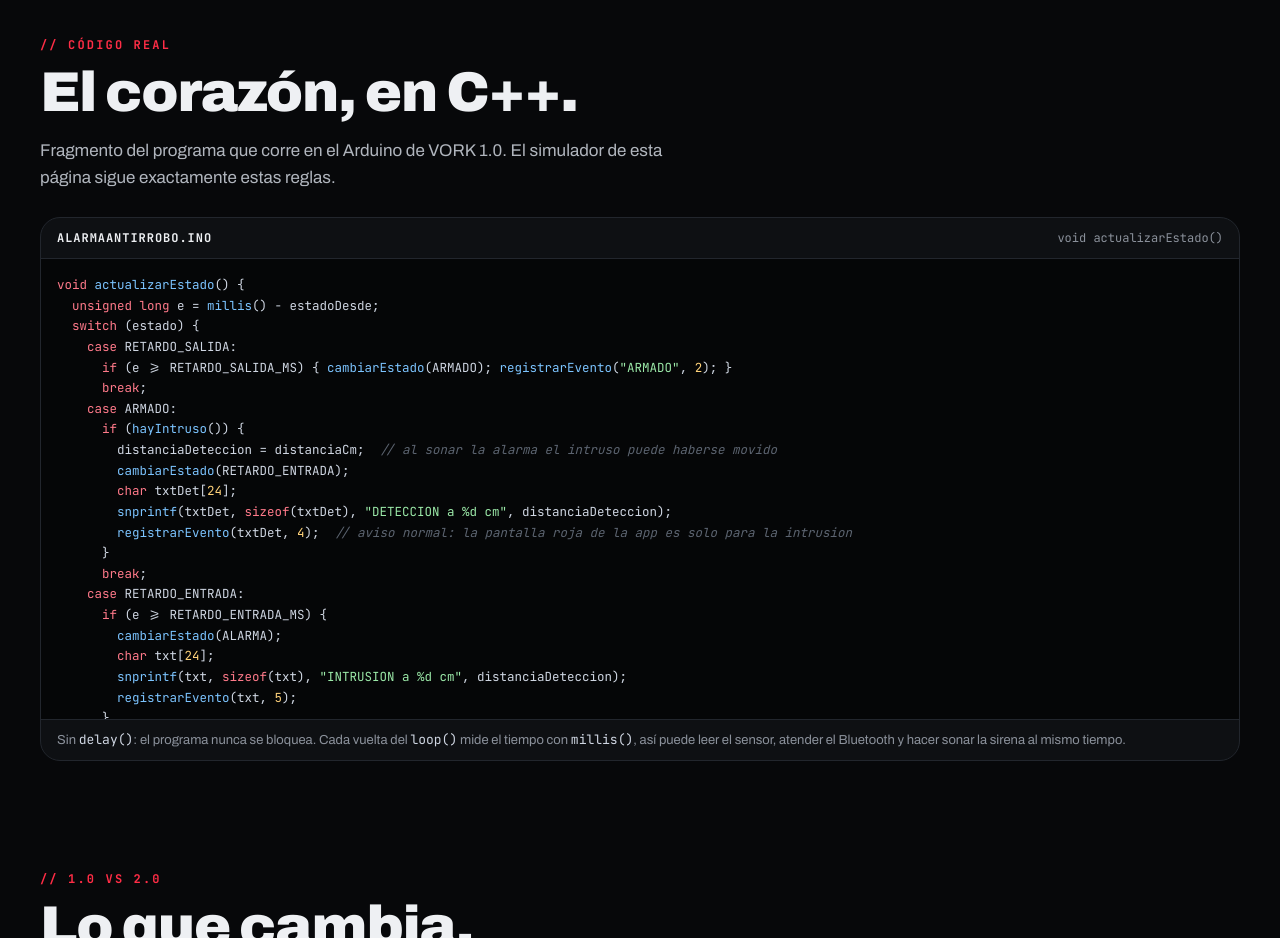
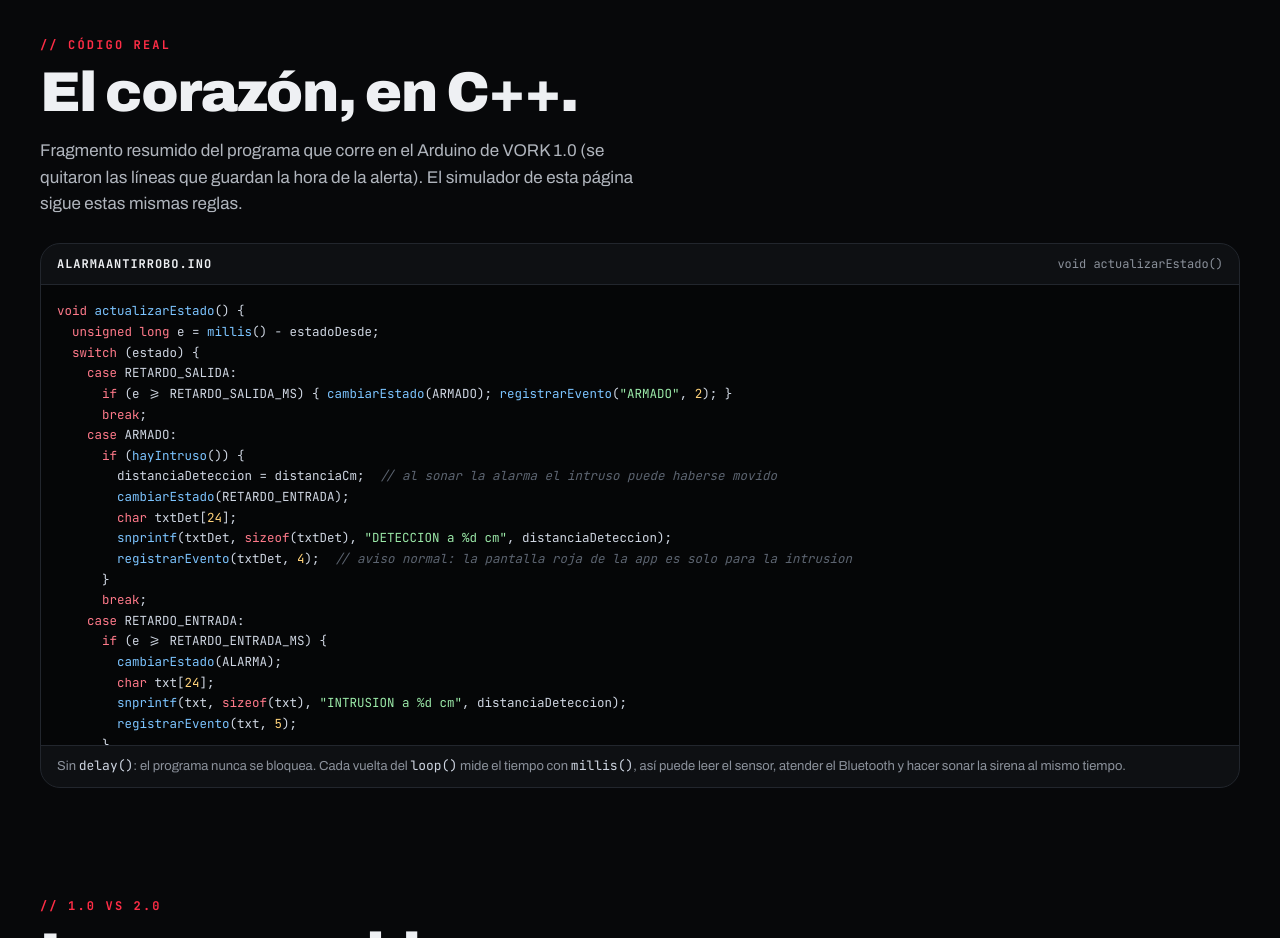
Before and after one commit to edwincedexab4356-boop/vork, a plain HTML site: page index.html in a window 1280 px wide. Shown: the part 4600-5538 px from the top of the page. Drawn offline with Linux system fonts and the light colour scheme.

Commit message:
Aclarar que el fragmento de código está resumido

```diff
--- a/index.html
+++ b/index.html
@@ -564,7 +564,7 @@ footer .cont{display:flex;gap:16px;align-items:center;flex-wrap:wrap}
   <div class="cont">
     <div class="eyebrow">// código real</div>
     <h2>El corazón, en C++.</h2>
-    <p class="intro">Fragmento del programa que corre en el Arduino de VORK 1.0. El simulador de esta página sigue exactamente estas reglas.</p>
+    <p class="intro">Fragmento resumido del programa que corre en el Arduino de VORK 1.0 (se quitaron las líneas que guardan la hora de la alerta). El simulador de esta página sigue estas mismas reglas.</p>
     <div class="panel" style="margin-top:26px">
       <div class="cab"><b>AlarmaAntirrobo.ino</b><span class="der">void actualizarEstado()</span></div>
 <pre class="codigo" id="codigoFuente">void actualizarEstado() {
```
